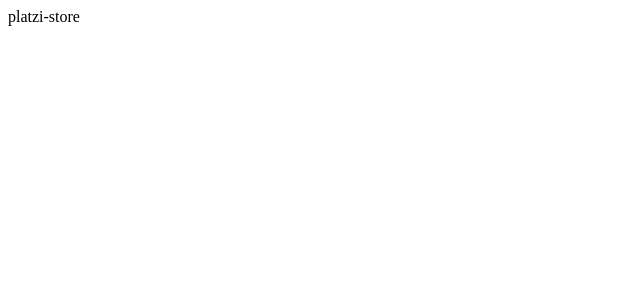
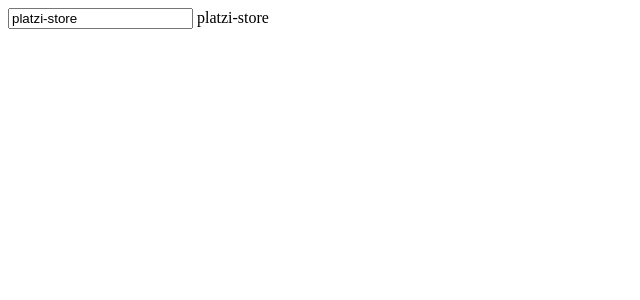
Before and after one commit to aleneri97/platzi-store, an Angular app: page / in a window 1280 px wide. Shown: the top 300 px of the page, without its empty margins (0-640 px from the left). Built offline with nearby package versions, Linux system fonts and the light colour scheme.

Commit message:
Data Binding

```diff
--- a/src/app/app.component.html
+++ b/src/app/app.component.html
@@ -1 +1,2 @@
+<input type="text" [(ngModel)]="title">
 {{ title }}
--- a/src/app/app.module.ts
+++ b/src/app/app.module.ts
@@ -1,5 +1,6 @@
 import { BrowserModule } from '@angular/platform-browser';
 import { NgModule } from '@angular/core';
+import { FormsModule } from '@angular/forms';
 
 import { AppRoutingModule } from './app-routing.module';
 import { AppComponent } from './app.component';
@@ -10,7 +11,8 @@ import { AppComponent } from './app.component';
   ],
   imports: [
     BrowserModule,
-    AppRoutingModule
+    AppRoutingModule,
+    FormsModule
   ],
   providers: [],
   bootstrap: [AppComponent]
```
